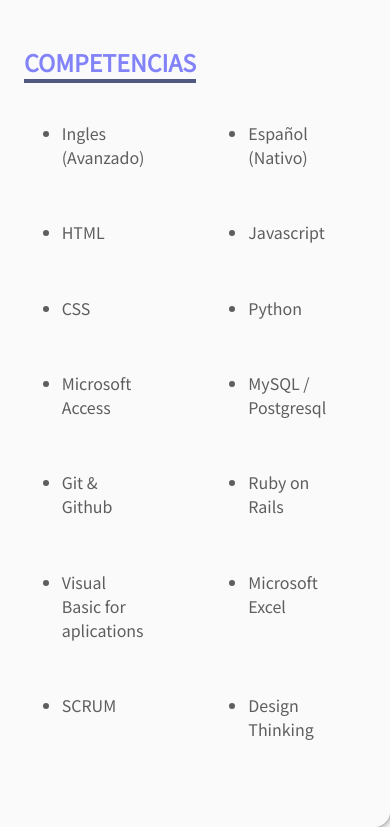
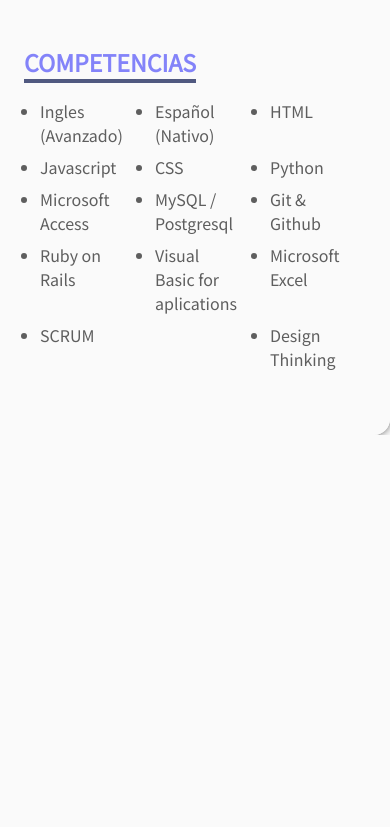
Before and after one commit to lfescobars/CV.github.io, a plain HTML site: page index.html in a window 390 px wide. Shown: the part 2361-3188 px from the top of the page. After the commit the page ends 2796 px from the top, so only its background shows below. Drawn offline with Linux system fonts and the light colour scheme.

Commit message:
Tercer Commit, styles.css

```diff
--- a/assets/css/styles.css
+++ b/assets/css/styles.css
@@ -500,7 +500,8 @@
 
     .skills__item {
       width: 5em;
-      margin: 7%
+      margin:
+      var(-m-3m-3)
     }
 
     .contact__link:hover {
```
